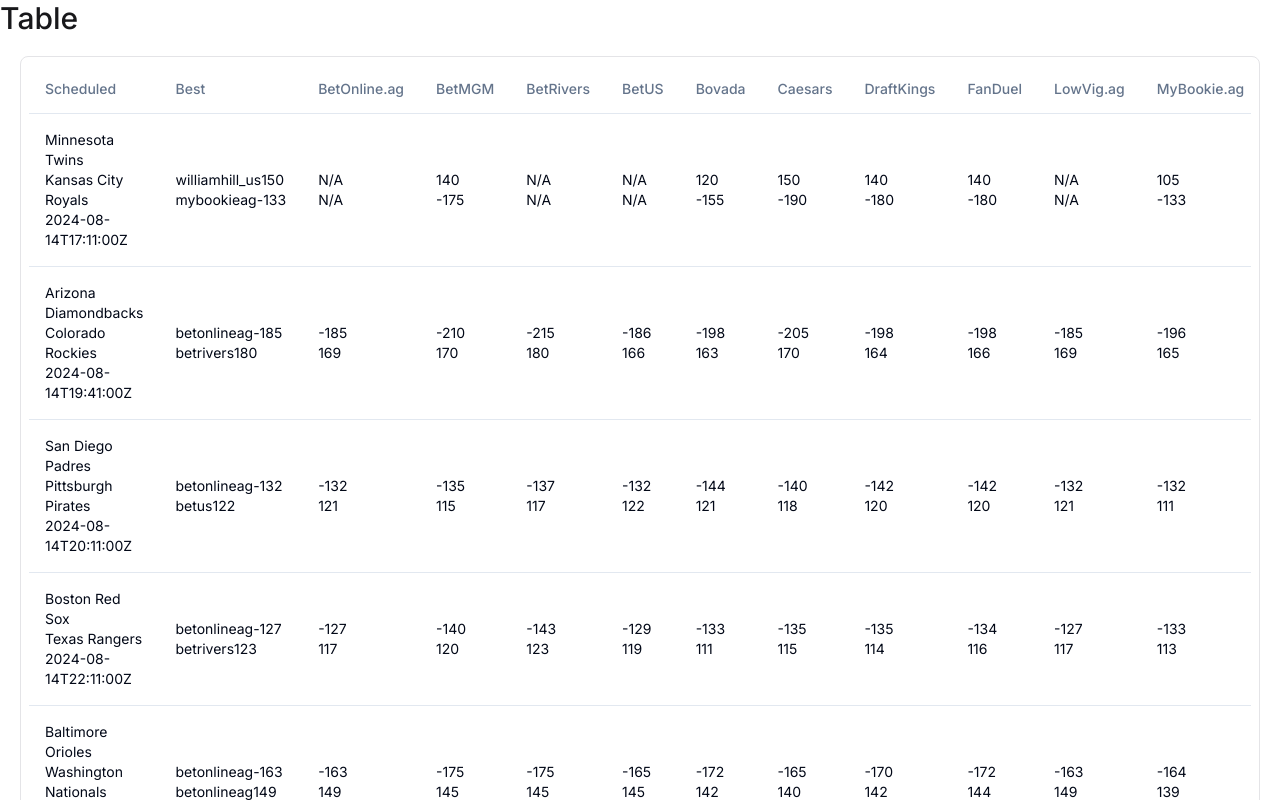
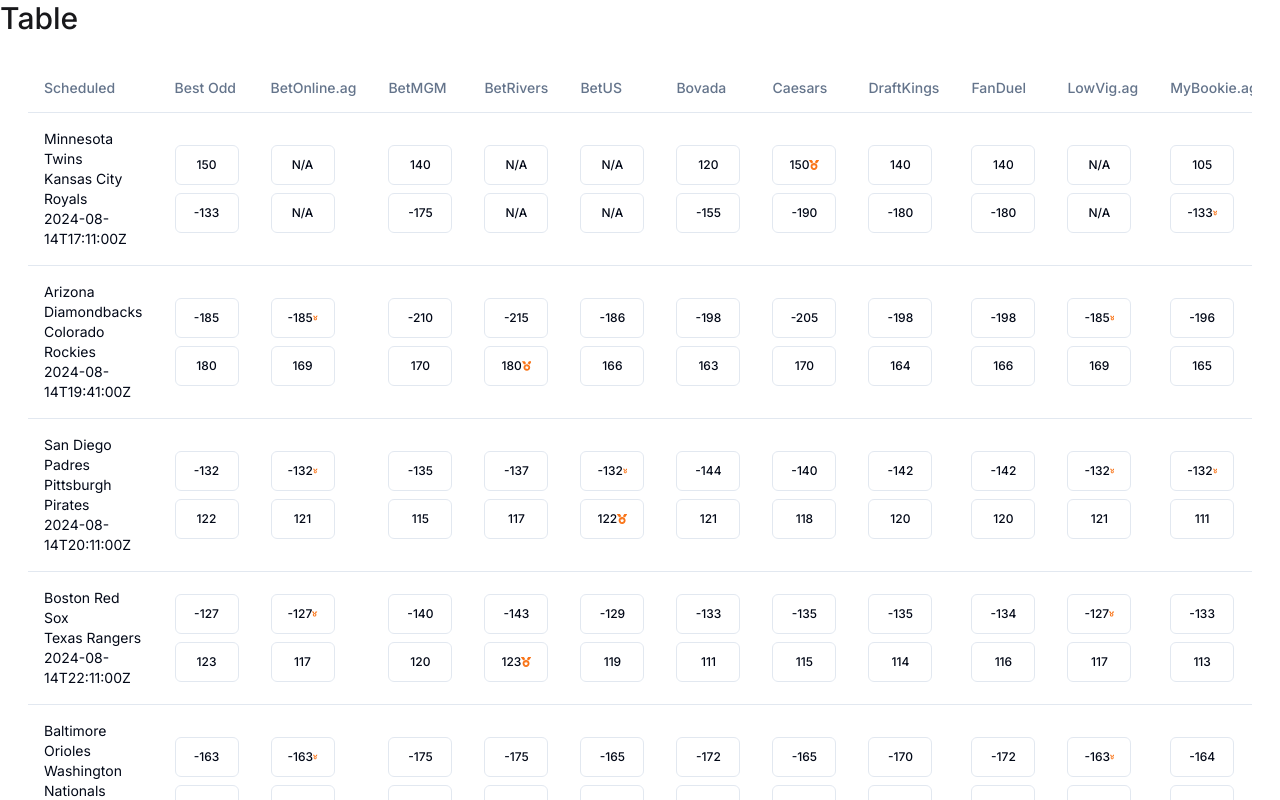
Before and after one commit to claudiobarsante/poc-betting-table, a Next.js app: page / in a window 1280 px wide. Shown: the top 800 px of the page. Built offline with nearby package versions, Linux system fonts and the light colour scheme.

Commit message:
refactor: cellOdd

```diff
--- a/app/page.tsx
+++ b/app/page.tsx
@@ -19,7 +19,7 @@
             </h1>
 
             <main className="m-5">
-                <div className="rounded-lg border border-zinc-200 p-2">
+                <div className="p-2">
                     <Table>
                         <TableCaption>
                             A list of your US bookmakers
@@ -27,7 +27,7 @@
                         <TableHeader>
                             <TableRow>
                                 <TableHead>Scheduled</TableHead>
-                                <TableHead>Best</TableHead>
+                                <TableHead>Best Odd</TableHead>
                                 {Object.entries(bookmakerMap).map(
                                     (bookmaker) => (
                                         <TableHead key={bookmaker[0]}>
--- a/app/table-body.tsx
+++ b/app/table-body.tsx
@@ -1,4 +1,6 @@
+import { Button } from '@/components/ui/button';
 import { TableCell, TableRow } from '@/components/ui/table';
+import { FaMedal } from 'react-icons/fa';
 import { bookmakerMap } from './bookmaker-map';
 
 type Game = {
@@ -90,25 +92,49 @@
         return (
             <>
                 <TableCell key="best">
-                    <div className="flex flex-col items-start">
+                    <div className="flex flex-col items-start gap-2">
                         <div>
-                            <span>{maxOddHomeTeam.bookmakerKey}</span>
-                            <span>{maxOddHomeTeam.price}</span>
+                            <Button variant="outline" className="w-16 text-xs">
+                                {maxOddHomeTeam.price}
+                            </Button>
+                            {/* <span>{maxOddHomeTeam.bookmakerKey}</span> */}
                         </div>
                         <div>
-                            <span>{maxOddAwayTeam.bookmakerKey}</span>
-                            <span>{maxOddAwayTeam.price}</span>
+                            <Button variant="outline" className="w-16 text-xs">
+                                {maxOddAwayTeam.price}
+                            </Button>
+                            {/* <span>{maxOddAwayTeam.bookmakerKey}</span> */}
                         </div>
                     </div>
                 </TableCell>
                 {cells.map((cell) => (
                     <TableCell key={cell.bookmakerKey}>
-                        <div className="flex flex-col items-start">
+                        <div className="flex flex-col items-start gap-2">
                             <div>
-                                <span>{cell.homeTeamPrice || 'N/A'}</span>
+                                <Button
+                                    variant="outline"
+                                    className="w-16 text-xs"
+                                >
+                                    {cell.homeTeamPrice || 'N/A'}
+                                    {cell.homeTeamPrice ===
+                                        maxOddHomeTeam.price && (
+                                        <FaMedal className="text-orange-500" />
+                                    )}
+                                </Button>
+                                {/* <span>{cell.homeTeamPrice || 'N/A'}</span> */}
                             </div>
                             <div>
-                                <span>{cell.awayTeamPrice || 'N/A'}</span>
+                                <Button
+                                    variant="outline"
+                                    className="w-16 text-xs"
+                                >
+                                    {cell.awayTeamPrice || 'N/A'}{' '}
+                                    {cell.awayTeamPrice ===
+                                        maxOddAwayTeam.price && (
+                                        <FaMedal className="text-orange-500" />
+                                    )}
+                                </Button>
+                                {/* <span>{cell.awayTeamPrice || 'N/A'}</span> */}
                             </div>
                         </div>
                     </TableCell>
--- /dev/null
+++ b/components/ui/button.tsx
@@ -0,0 +1,56 @@
+import * as React from "react"
+import { Slot } from "@radix-ui/react-slot"
+import { cva, type VariantProps } from "class-variance-authority"
+
+import { cn } from "@/lib/utils"
+
+const buttonVariants = cva(
+  "inline-flex items-center justify-center whitespace-nowrap rounded-md text-sm font-medium ring-offset-background transition-colors focus-visible:outline-none focus-visible:ring-2 focus-visible:ring-ring focus-visible:ring-offset-2 disabled:pointer-events-none disabled:opacity-50",
+  {
+    variants: {
+      variant: {
+        default: "bg-primary text-primary-foreground hover:bg-primary/90",
+        destructive:
+          "bg-destructive text-destructive-foreground hover:bg-destructive/90",
+        outline:
+          "border border-input bg-background hover:bg-accent hover:text-accent-foreground",
+        secondary:
+          "bg-secondary text-secondary-foreground hover:bg-secondary/80",
+        ghost: "hover:bg-accent hover:text-accent-foreground",
+        link: "text-primary underline-offset-4 hover:underline",
+      },
+      size: {
+        default: "h-10 px-4 py-2",
+        sm: "h-9 rounded-md px-3",
+        lg: "h-11 rounded-md px-8",
+        icon: "h-10 w-10",
+      },
+    },
+    defaultVariants: {
+      variant: "default",
+      size: "default",
+    },
+  }
+)
+
+export interface ButtonProps
+  extends React.ButtonHTMLAttributes<HTMLButtonElement>,
+    VariantProps<typeof buttonVariants> {
+  asChild?: boolean
+}
+
+const Button = React.forwardRef<HTMLButtonElement, ButtonProps>(
+  ({ className, variant, size, asChild = false, ...props }, ref) => {
+    const Comp = asChild ? Slot : "button"
+    return (
+      <Comp
+        className={cn(buttonVariants({ variant, size, className }))}
+        ref={ref}
+        {...props}
+      />
+    )
+  }
+)
+Button.displayName = "Button"
+
+export { Button, buttonVariants }
--- a/package.json
+++ b/package.json
@@ -9,6 +9,7 @@
     "lint": "next lint"
   },
   "dependencies": {
+    "@radix-ui/react-slot": "^1.1.0",
     "class-variance-authority": "^0.7.0",
     "classnames": "^2.5.1",
     "clsx": "^2.1.1",
```
Also changed, not shown: 1 other file (tests, documents, lock files or other folders).
